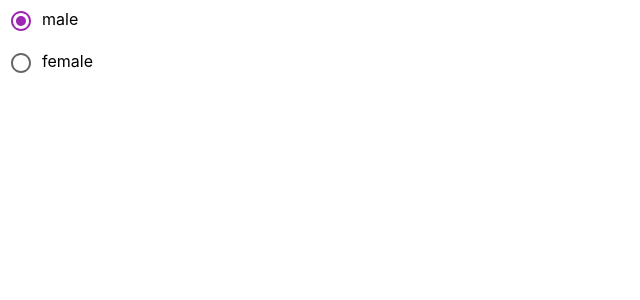
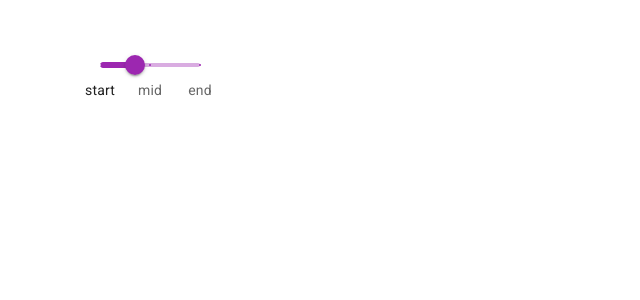
Before and after one commit to sumitsinghrajput56/react_mui, a React (Create React App) app: page / in a window 1280 px wide. Shown: the top 300 px of the page, without its empty margins (0-640 px from the left). Built offline with nearby package versions, Linux system fonts and the light colour scheme.

Commit message:
made slider

```diff
--- a/src/App.js
+++ b/src/App.js
@@ -2,28 +2,45 @@ import * as React from "react";
 import { pink } from "@mui/material/colors";
 import Checkbox from "@mui/material/Checkbox";
 import { Favorite, FavoriteBorder } from "@mui/icons-material";
-import { Radio } from "@mui/material";
+import { Radio, Slider } from "@mui/material";
 
 const label = { inputProps: { "aria-label": "Checkbox demo" } };
 
 export default function ColorCheckboxes() {
+  const [gender, setGender] = React.useState("male");
 
-  const [gender,setGender]=React.useState("male");
+  const mark = [
+    {
+      value: 0,
+      label: "start",
+    },
+    {
+      value: 200,
+      label: "end",
+    },
+    {
+      value: 100,
+      label: "mid",
+    },
+  ];
 
- const setValue=(e)=>{
-   console.log(gender);
-   setGender(e.target.value);
- }
+  const getValue=(e)=>
+  {
+    console.log(e.target.value);
+  }
 
   return (
     <div>
-      <div>
-        <Radio color="secondary"  value="male" checked={gender==="male"} onChange={setValue}/>
-        <span>male</span>
-      </div>
-       <div>
-        <Radio color="primary" value="female" checked={gender==="female"}  onChange={setValue} />
-        <span>female</span>
+      <div style={{ width: 100, marginLeft: 100 ,marginTop:50}}>
+        <Slider
+        max={200}
+        defaultValue={70}
+        marks={mark}
+        step={20}
+        valueLabelDisplay="auto"
+        onChange={getValue}
+        color="secondary"
+        />
       </div>
     </div>
   );
```
